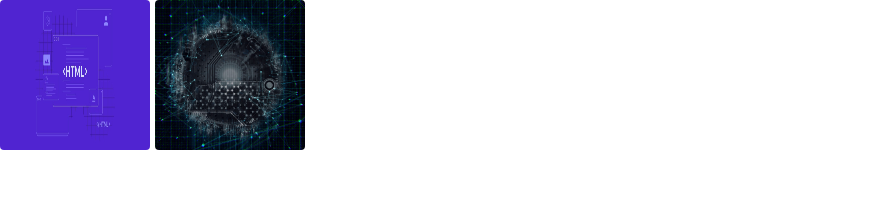
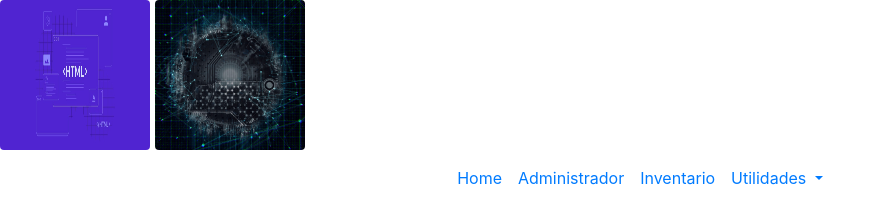
Before and after one commit to Karollsiatama/-Dise-o-e-implementaci-n-frontend, a plain HTML site: page pagina/index.html in a window 1280 px wide. Shown: the whole page, without its empty margins (0-885 px from the left). Drawn offline with nearby package versions, Linux system fonts and the light colour scheme.

Commit message:
agegar paginas de inicio
se agregan las demas interfaces de pagina

```diff
--- a/pagina/index.html
+++ b/pagina/index.html
@@ -22,6 +22,38 @@
         }
     </script>
 
+    <nav class="navbar navbar-expand-lg bg-body-tertiary">
+        <div class="container-fluid">
+
+          <button class="navbar-toggler" type="button" data-bs-toggle="collapse" data-bs-target="#navbarNavDropdown" aria-controls="navbarNavDropdown" aria-expanded="false" aria-label="Toggle navigation">
+            <span class="navbar-toggler-icon"></span>
+          </button>
+          <div class="collapse navbar-collapse" id="navbarNavDropdown">
+            <ul class="navbar-nav">
+              <li class="nav-item">
+                <a class="nav-link active" aria-current="page" href="#">Home</a>
+              </li>
+              <li class="nav-item">
+                <a class="nav-link" href="#">Administrador</a>
+              </li>
+              <li class="nav-item">
+                <a class="nav-link" href="#">Inventario</a>
+              </li>
+              <li class="nav-item dropdown">
+                <a class="nav-link dropdown-toggle" href="#" role="button" data-bs-toggle="dropdown" aria-expanded="false">
+                  Utilidades
+                </a>
+                <ul class="dropdown-menu">
+                  <li><a class="dropdown-item" href="#">Ingresar Producto</a></li>
+                  <li><a class="dropdown-item" href="#">Actualizar Producto</a></li>
+                  <li><a class="dropdown-item" href="#">Eliminar Producto</a></li>
+                </ul>
+              </li>
+            </ul>
+          </div>
+        </div>
+      </nav>
+
     <script src="../CSS/jquery-3.6.4.min.js"></script>
     <script src="../CSS/bootstrap-4.1.3-dist/js/bootstrap.bundle.min.js"></script>
     <script src="https://unpkg.com/@popperjs/core@2/dist/umd/popper.js"> </script>
--- a/pagina/style.css
+++ b/pagina/style.css
@@ -8,3 +8,24 @@ img{
     width: 150px;
     height: 150px;
 }
+div{
+    justify-content: center;
+}
+a{
+    justify-content: center;
+}
+button{
+    justify-content: center;
+}
+script{
+    justify-content: center;
+}
+ul{
+    justify-content: center;
+}
+li{
+    justify-content: center;
+}
+nav{
+    justify-content: center;
+}
```
Also changed, not shown: pagina/Administrador.html (added), pagina/Inventario.html (added).
